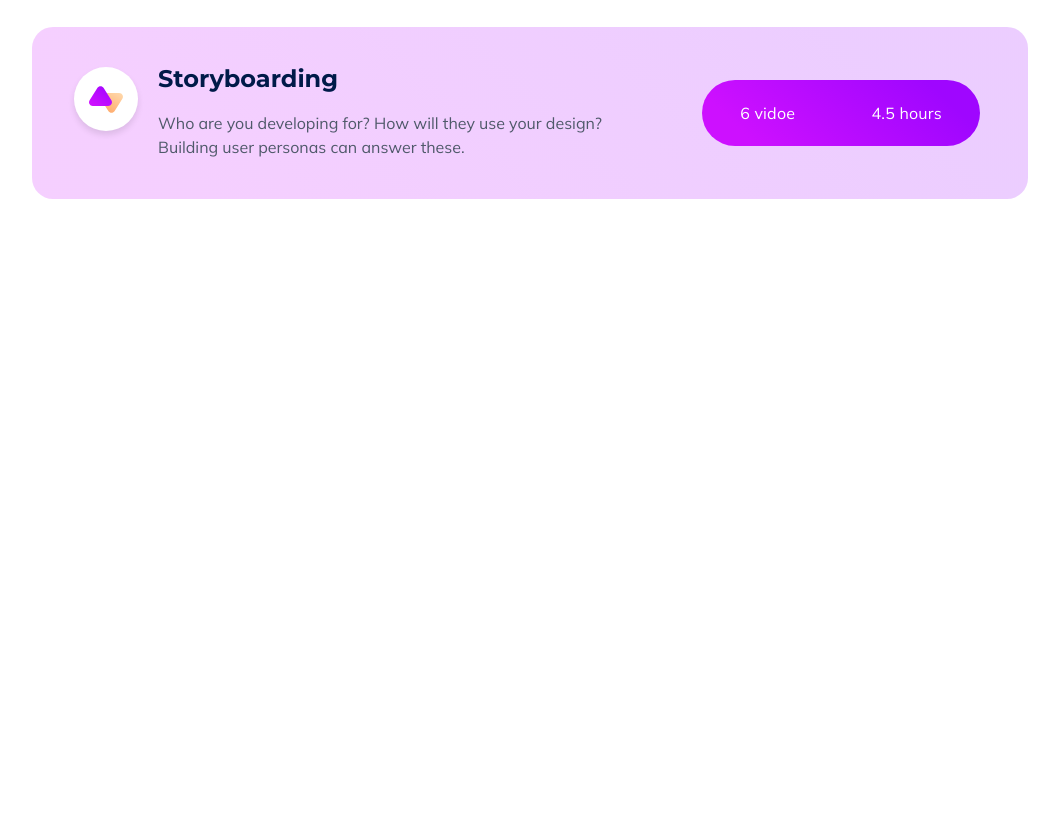
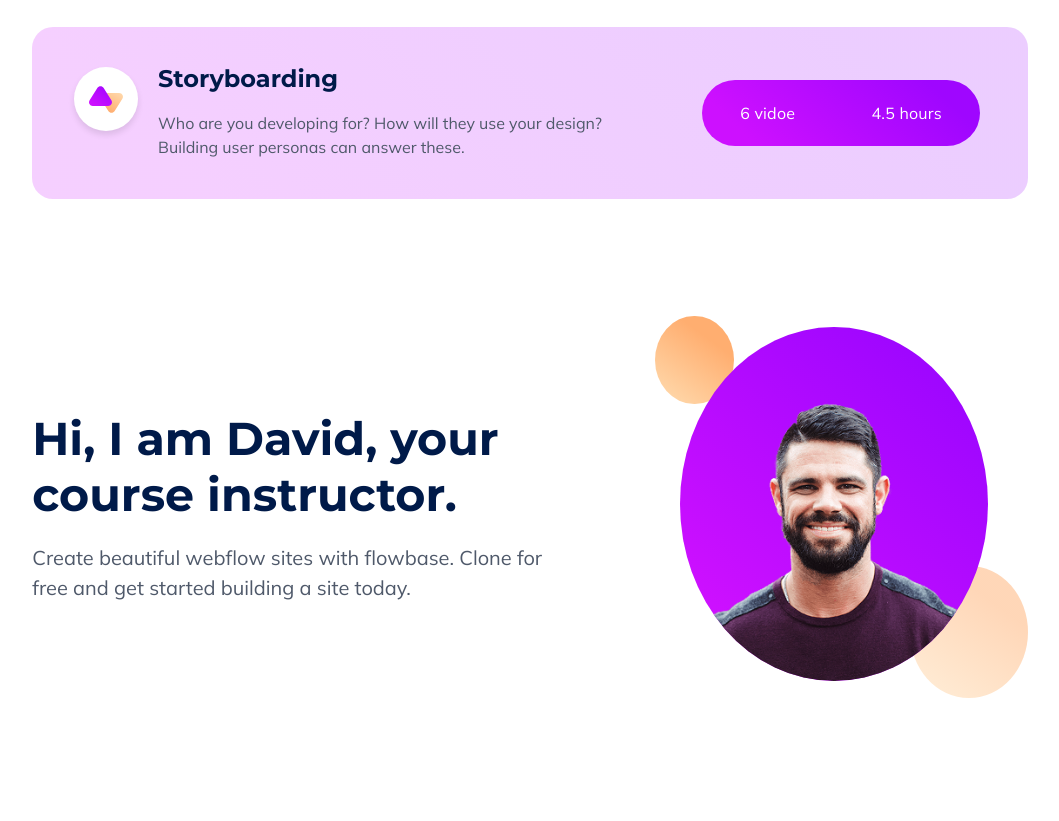
Before and after one commit to Veletko/layoutLab, a plain HTML site: page index.html in a window 1280 px wide. Shown: the part 1999-2820 px from the top of the page, without its empty margins (110-1169 px from the left). Before the commit the page ends 2198 px from the top, so only its background shows below. Drawn offline with Linux system fonts and the light colour scheme.

Commit message:
feat: add instructor block

```diff
--- a/css/style.css
+++ b/css/style.css
@@ -142,18 +142,11 @@ html {
   margin-bottom: 19.61%;
 
 }
-.content-learn-right {
-  display: flex;
-  justify-content: center;
-  align-items: center;
-  height: 700px;
-}
 .photos-container {
   display: flex;
   align-items: center;
   bottom: 18.14%;
 }
-
 .photo {
   width: 50px;
   height: 50px;
@@ -248,9 +241,9 @@ p{
   font-size: 1.25rem;
   font-style: normal;
   font-weight: 400;
-  line-height: 30px;
+  line-height: 1.875rem;
   }
-.container-icon-cercl{
+.container-icon-circle{
   border-radius: 50%;
   fill: #FFF;
   background-color: #FFF;
@@ -307,11 +300,61 @@ p{
 .get-started p {
   color: #FFF;
 }
-.card .get-started:not(:last-child):after {
-  content: '';
+
+.container-instructor{
+  padding: 117px 11.11% 123px 11.11%;
+  width: 100%;
+  display: flex;
+  position: relative;
+  justify-content: space-between;
+}
+.container-instructor .container-text{
+  margin-top: 0px;
+  align-items: flex-start;
+}
+.container-instructor p{
+  text-align: left;
+}
+.container-instructor h2{
+  text-align: left;
+}
+.container-circle{
+  position: relative;
+  width: 37.41%;
+  height: 382px;
+  display: flex;
+}
+.circle-instructor{
+  position: relative;
+  margin: 11px 40px 17px 25px;
+  width: 84.48%;
+  height: 354px;
+  background: linear-gradient(44deg, #CD10FF 15.75%, #9F06FF 84.63%);
+  border-radius: 50%;
+  overflow: hidden;
+  z-index: 100;
+}
+.circle-instructor img{
   position: absolute;
-  right: -113.83%;
-  height: 65.11%;
-  width: 1px;
-  background: #E7EAEB;
+  bottom: 0;
+  border-radius: 50%;
 }
+.circle-instructor-1{
+  position: absolute;
+  width: 21%;
+  height: 88px;
+  background: linear-gradient(36deg, #FFD7A9 9.11%, #FFAE70 71.64%);
+  border-radius: 50%;
+  top: 0;
+  left: 0;;
+}
+.circle-instructor-2{
+  position: absolute;
+  width: 31.5%;
+  height: 132px;
+  background: linear-gradient(36deg, #FFD7A9 9.11%, #FFAE70 71.64%);
+  opacity: 0.5;
+  border-radius: 50%;
+  bottom: 0;
+  right: 0;
+}
--- a/index.html
+++ b/index.html
@@ -66,7 +66,7 @@
         <div class="container-cards">
             <div class="card">
                 <div class="card-icon-text">
-                    <div class="container-icon-cercl">
+                    <div class="container-icon-circle">
                         <img src="img/Icon.svg" alt="icon">
                     </div>
                     <div class="container-text">
@@ -82,7 +82,7 @@
             </div>
             <div class="card">
                 <div class="card-icon-text">
-                    <div class="container-icon-cercl">
+                    <div class="container-icon-circle">
                         <img src="img/Icon.svg" alt="icon">
                     </div>
                     <div class="container-text">
@@ -98,7 +98,7 @@
             </div>
             <div class="card">
                 <div class="card-icon-text">
-                    <div class="container-icon-cercl">
+                    <div class="container-icon-circle">
                         <img src="img/Icon.svg" alt="icon">
                     </div>
                     <div class="container-text">
@@ -114,7 +114,7 @@
             </div>
             <div class="card">
                 <div class="card-icon-text">
-                    <div class="container-icon-cercl">
+                    <div class="container-icon-circle">
                         <img src="img/Icon.svg" alt="icon">
                     </div>
                     <div class="container-text">
@@ -129,6 +129,20 @@
                 </button>
             </div>
         </div>
+        <div class="container-instructor">
+            <div class="container-text">
+                <h2>Hi, I am David, your <br> course instructor.</h2>
+                <p>Create beautiful webflow sites with flowbase. Clone for <br>
+                    free and get started building a site today.</p>
+            </div>
+            <div class="container-circle">
+                <div class="circle-instructor-2"></div>
+                <div class="circle-instructor">
+                    <img src="img/instructor.png" alt="">
+                </div>
+                <div class="circle-instructor-1"></div>
+            </div>
+        </div>
     </main>
 </body>
 </html>
```
Also changed, not shown: img/instructor.png (added), 1 other file.
